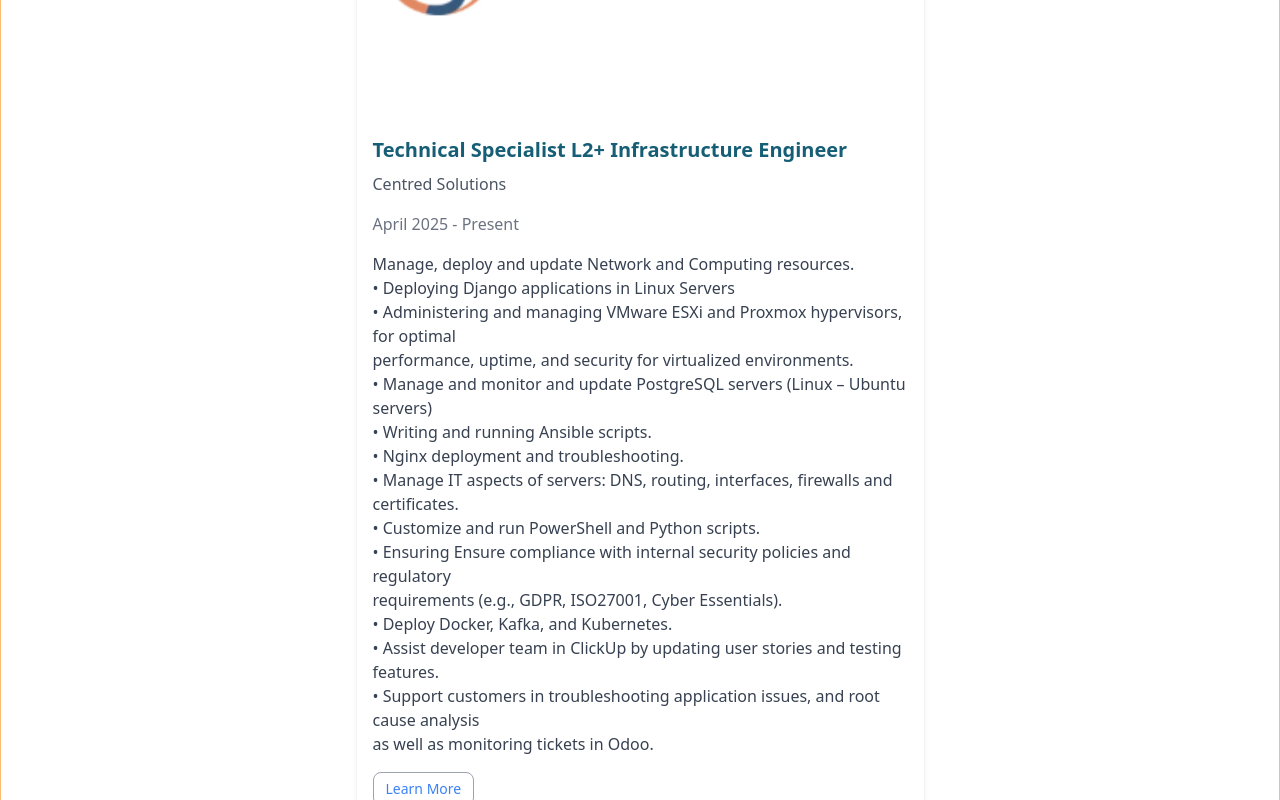
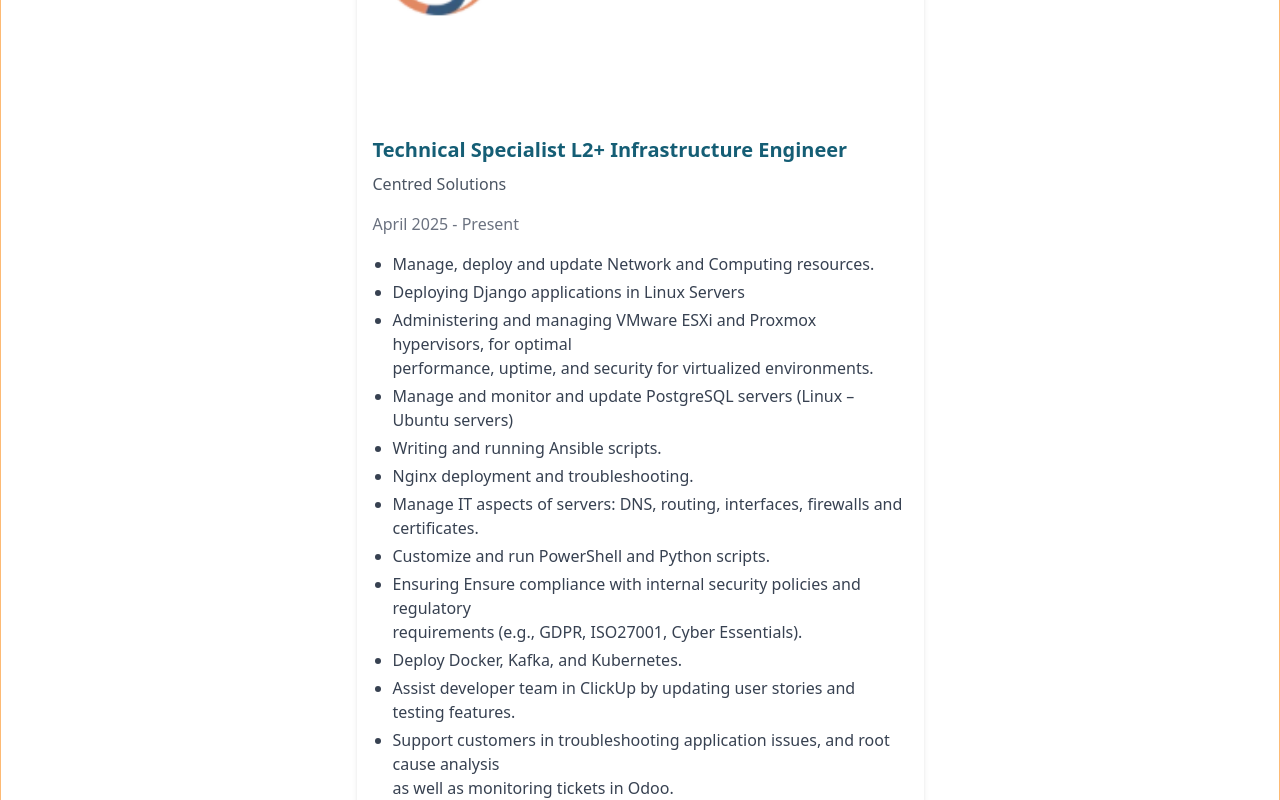
Before and after one commit to HammadaBE/Hammada-Ballali-Web-Portfolio, a React (Vite) app: page / in a window 1280 px wide. Shown: the part 1360-2160 px from the top of the page. Built offline with nearby package versions, Linux system fonts and the light colour scheme.

Commit message:
Add Contact and Footer sections

```diff
--- a/src/App.jsx
+++ b/src/App.jsx
@@ -5,6 +5,8 @@ import About from './components/About';
 import WorkExperience from './components/WorkExperience';
 import Academics from './components/Academics';
 import Research from './components/Research';
+import Contact from './components/Contact';
+import Footer from './components/Footer';
 
 export default function App() {
   return (
@@ -22,6 +24,8 @@ export default function App() {
       <WorkExperience />
       <Academics />
       <Research />
+      <Contact />
+      <Footer />
 
     </div>
 
--- a/src/components/Card.jsx
+++ b/src/components/Card.jsx
@@ -2,6 +2,27 @@ import { Button } from "./ui";
 
 const Card = (props) => {
     const { title, company, duration, description, imageUrl, link } = props;
+
+    const renderDescription = () => {
+        if (!description?.includes('•')) {
+            return <p className="text-gray-700 mb-4">{description}</p>;
+        }
+
+        const items = description.split('•').map(s => s.trim()).filter(Boolean);
+        const hasIntro = !description.trim().startsWith('•');
+        const intro = hasIntro ? items.shift() : null;
+
+        return (
+            <div className="text-gray-700 mb-4">
+                {intro && <p className="mb-2">{intro}</p>}
+                <ul className="list-disc list-outside pl-5">
+                    {items.map((item, index) => (
+                        <li key={index} className="mb-1">{item}</li>
+                    ))}
+                </ul>
+            </div>
+        );
+    };
 
     return (
         <div className="md:w-1/2 bg-white rounded-lg shadow-md overflow-hidden whitespace-pre-line">
@@ -10,7 +31,7 @@ const Card = (props) => {
                 <h3 className="text-xl font-bold mb-2">{title}</h3>
                 <p className="text-gray-600 mb-4">{company}</p>
                 <p className="text-gray-500 mb-4">{duration}</p>
-                <p className="text-gray-700 mb-4">{description}</p>
+                {renderDescription()}
                 <Button variant="outline" size="sm" asChild>
                 <a href={link} target="_blank" rel="noopener noreferrer" className="text-blue-500 hover:text-blue-700">
                     Learn More
--- /dev/null
+++ b/src/components/Contact.jsx
@@ -0,0 +1,22 @@
+import { Button } from "./ui";
+
+const Contact = () => {
+    return (
+        <section id="contact" className="w-full flex justify-center items-center bg-slate-500 text-white py-12 h-auto border border-gray-800">
+            <div className="container md:mx-12 my-5 px-6 flex flex-col items-center justify-center gap-6">
+                <h1 className="text-6xl font-bold mb-6">Contact</h1>
+                <p className="text-3xl text-white mb-4 text-center">Feel free to reach out to me via email or connect with me on LinkedIn!</p>
+                <div className="flex space-x-4">
+                    <Button variant="outline" size="sm" asChild>
+                        <a href="mailto:ballaliebbihammada@gmail.com" className="text-2xl text-white hover:text-white transition-colors">Email</a>
+                    </Button>
+                    <Button variant="outline" size="sm" asChild>
+                        <a href="https://www.linkedin.com/in/hammada-ballali/" target="_blank" rel="noopener noreferrer" className="text-2xl text-white hover:text-white transition-colors">LinkedIn</a>
+                    </Button>
+                </div>
+            </div>
+        </section>
+    );
+}
+
+export default Contact;
--- /dev/null
+++ b/src/components/Footer.jsx
@@ -0,0 +1,13 @@
+
+
+const Footer = () => {
+    return (
+        <footer className="w-full flex justify-center items-center bg-white backdrop-blur-lg  text-cyan-800  py-4 h-auto border border-orange-300">
+            <div className="container md:mx-12 my-10 px-6 flex flex-col items-center justify-center gap-6">
+                <p className=" text-xl text-gray-500 text-center">2026 Hammada Ballali. Please, feel free to use this template</p>
+            </div>
+        </footer>
+    );
+}
+
+export default Footer;
--- a/src/components/WorkExperience.jsx
+++ b/src/components/WorkExperience.jsx
@@ -5,13 +5,13 @@ const WorkExperience = () => {
     return (
         <section id="workExperience" className="w-full flex justify-center items-center bg-white backdrop-blur-lg  text-cyan-800  py-12 h-auto border border-orange-300">
 
-            <div className="container md:mx-12 my-10 px-6 flex flex-col items-center justify-center gap-6">
+            <div className="container md:mx-12 my-10 px-6 flex flex-col items-center justify-center gap-6 ">
                 <h1 className="text-4xl font-bold mb-6">Work Experience</h1>
                 <Card imageUrl="/images/CentredSolutions-logo.png"
                     title="Technical Specialist L2+ Infrastructure Engineer"
                     company="Centred Solutions"
                     duration="April 2025 - Present"
-                    description="Manage, deploy and update Network and Computing resources.
+                    description="• Manage, deploy and update Network and Computing resources.
                                 • Deploying Django applications in Linux Servers
                                 • Administering and managing VMware ESXi and Proxmox hypervisors, for optimal
                                 performance, uptime, and security for virtualized environments.
@@ -21,7 +21,7 @@ const WorkExperience = () => {
                                 • Manage IT aspects of servers: DNS, routing, interfaces, firewalls and certificates.
                                 • Customize and run PowerShell and Python scripts.
                                 • Ensuring Ensure compliance with internal security policies and regulatory
-                                requirements (e.g., GDPR, ISO27001, Cyber Essentials).
+                                  requirements (e.g., GDPR, ISO27001, Cyber Essentials).
                                 • Deploy Docker, Kafka, and Kubernetes.
                                 • Assist developer team in ClickUp by updating user stories and testing features.
                                 • Support customers in troubleshooting application issues, and root cause analysis
@@ -33,7 +33,7 @@ const WorkExperience = () => {
                     title="Application Support Specialist"
                     company="Zoll Medical"
                     duration="June 2023 - April 2025"
-                    description="Deploy and install applications on Windows and Ubuntu servers.
+                    description="• Deploy and install applications on Windows and Ubuntu servers.
                                 • Handle Active Directory and LDAP communications with application servers.
                                 • Manage and monitor Windows EC2 instances for IIS and SQL servers, as well as
                                 Linux EC2 instances in AWS hosting various applications.
```
